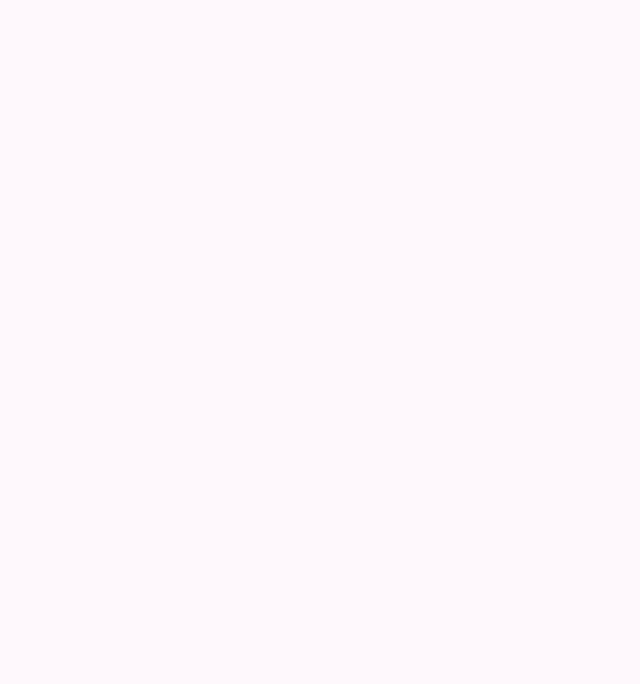
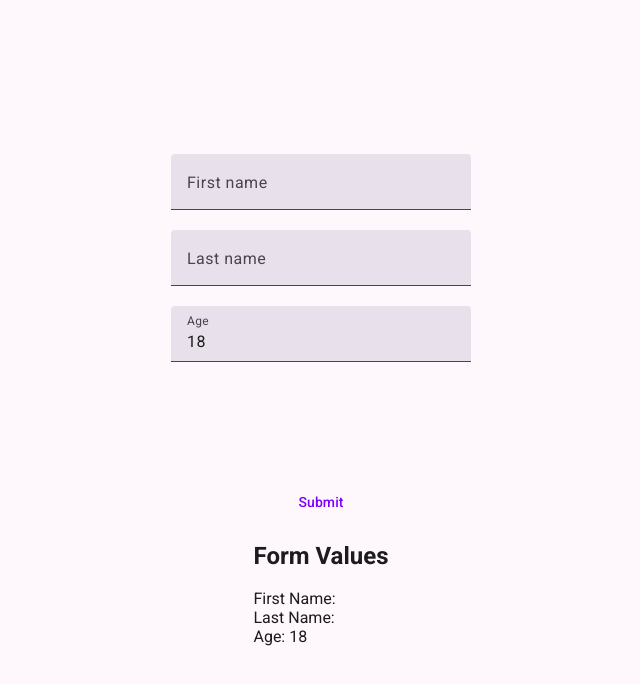
Before and after one commit to koscik/angular-live-coding-interview, an Angular app: page / in a window 1280 px wide. Shown: the top 684 px of the page, without its empty margins (319-959 px from the left). Built offline with nearby package versions, Linux system fonts and the light colour scheme.

Commit message:
task asnwer for code review

```diff
--- a/src/app/app.component.html
+++ b/src/app/app.component.html
@@ -1 +1,3 @@
 <app-edit-user />
+
+<app-task-answer />
--- a/src/app/app.component.ts
+++ b/src/app/app.component.ts
@@ -1,12 +1,12 @@
-import { ChangeDetectionStrategy, Component } from '@angular/core';
+import { Component } from '@angular/core';
 import { EditUserComponent } from './components/edit-user/edit-user.component';
+import { TaskAnswerComponent } from './components/task-answer-do-not-open/task-answer/task-answer.component';
 
 @Component({
   selector: 'app-root',
   templateUrl: './app.component.html',
   styleUrls: ['./app.component.scss'],
-  imports: [EditUserComponent],
-  changeDetection: ChangeDetectionStrategy.OnPush,
+  imports: [EditUserComponent, TaskAnswerComponent],
 })
 export class AppComponent {
   title = 'angular-live-coding';
--- /dev/null
+++ b/src/app/components/task-answer-do-not-open/task-answer/task-answer.component.html
@@ -0,0 +1,27 @@
+<div class="container">
+  <form [formGroup]="form">
+    <mat-form-field>
+      <mat-label>First name</mat-label>
+      <input matInput formControlName="firstName" />
+    </mat-form-field>
+
+    <mat-form-field>
+      <mat-label>Last name</mat-label>
+      <input matInput formControlName="lastName" />
+    </mat-form-field>
+
+    <mat-form-field>
+      <mat-label>Age</mat-label>
+      <input matInput formControlName="age" type="number" />
+    </mat-form-field>
+  </form>
+
+  <button mat-button (click)="submitForm()">Submit</button>
+
+  <div>
+    <h2>Form Values</h2>
+    <div>First Name: {{ form.value.firstName }}</div>
+    <div>Last Name: {{ form.value.lastName }}</div>
+    <div>Age: {{ form.value.age }}</div>
+  </div>
+</div>
--- /dev/null
+++ b/src/app/components/task-answer-do-not-open/task-answer/task-answer.component.scss
@@ -0,0 +1,15 @@
+.container {
+  height: 100%;
+  width: 100%;
+  display: flex;
+  flex-direction: column;
+  align-items: center;
+  justify-content: center;
+}
+
+form {
+  width: 300px;
+  display: flex;
+  flex-direction: column;
+  margin-bottom: 100px;
+}
--- /dev/null
+++ b/src/app/components/task-answer-do-not-open/task-answer/task-answer.component.ts
@@ -0,0 +1,43 @@
+import { Component, EventEmitter, OnInit, Output } from '@angular/core';
+import { FormControl, FormGroup, ReactiveFormsModule } from '@angular/forms';
+import { MatButton } from '@angular/material/button';
+import { MatLabel } from '@angular/material/form-field';
+import { MatFormField, MatInput } from '@angular/material/input';
+import { tap } from 'rxjs';
+
+@Component({
+  selector: 'app-task-answer',
+  imports: [MatFormField, MatLabel, MatInput, ReactiveFormsModule, MatButton],
+  templateUrl: './task-answer.component.html',
+  styleUrl: './task-answer.component.scss',
+  standalone: true,
+})
+export class TaskAnswerComponent implements OnInit {
+  @Output() formUpdated = new EventEmitter<any>();
+
+  form = new FormGroup({
+    firstName: new FormControl<string>(''),
+    lastName: new FormControl<string>(''),
+    age: new FormControl<number>(18),
+  });
+
+  ngOnInit(): void {
+    this.watchForFormChanges();
+  }
+
+  watchForFormChanges() {
+    this.form.valueChanges.pipe(
+      tap(value => this.formUpdated.emit(value))
+    ).subscribe();
+  }
+
+  public submitForm() {
+    this.formUpdated.emit(this.form.value);
+  }
+}
+
+export interface UserForm {
+  firstName?: string;
+  lastName?: string;
+  age?: number;
+}
```
Also changed, not shown: 1 other file (tests, documents, lock files or other folders).
